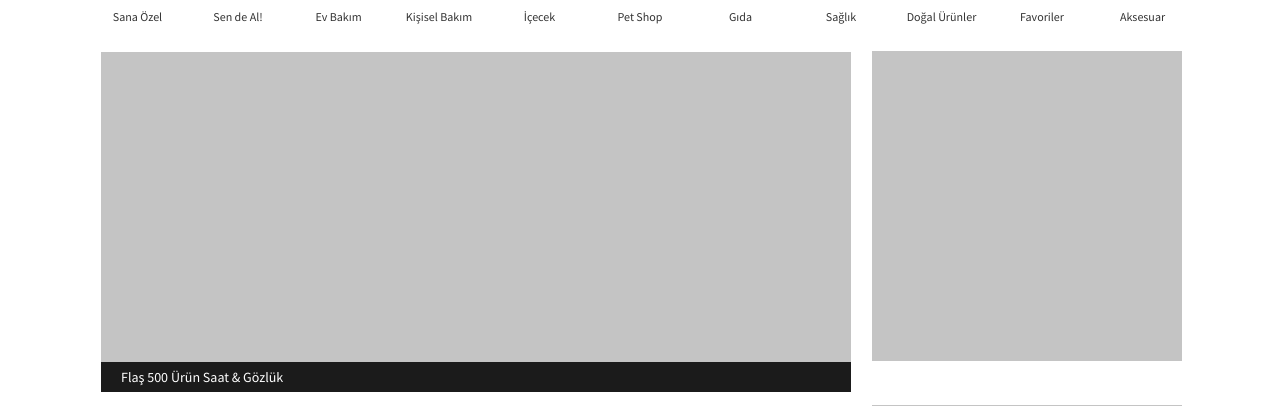
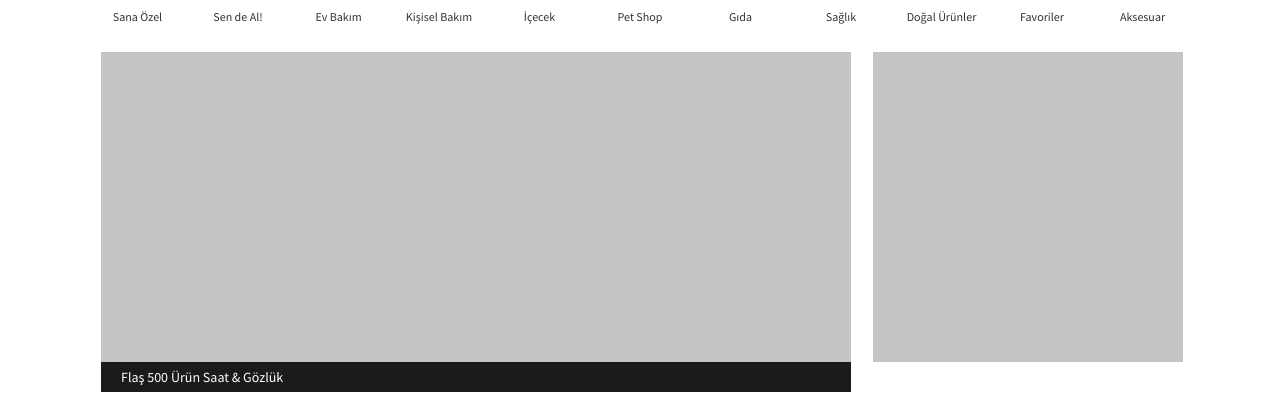
Before and after one commit to DANYELKAR/week-1-workshop-assignment-team-pokemon, a plain HTML site: page index.html in a window 1280 px wide. Shown: the part 277-683 px from the top of the page. Drawn offline with Linux system fonts and the light colour scheme.

Commit message:
Fix content and sidebar alignment issue.

```diff
--- a/css/styles.css
+++ b/css/styles.css
@@ -413,7 +413,7 @@ ul {
   margin: 0;
 }
 
- .content-item:hover {
+.content-item:hover {
   border: 1px solid var(--primary-color);
 }
 .content-item {
@@ -451,6 +451,10 @@ ul {
   gap: 40px;
 }
 
+.content-sidebar-item {
+  border: 1px solid transparent;
+}
+
 .right-image-content {
   width: 310px;
 }
```
